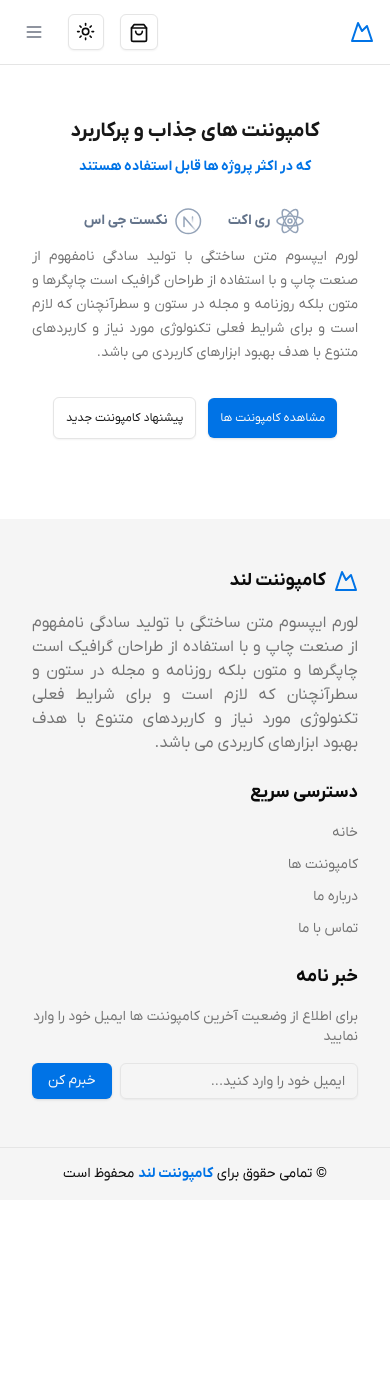
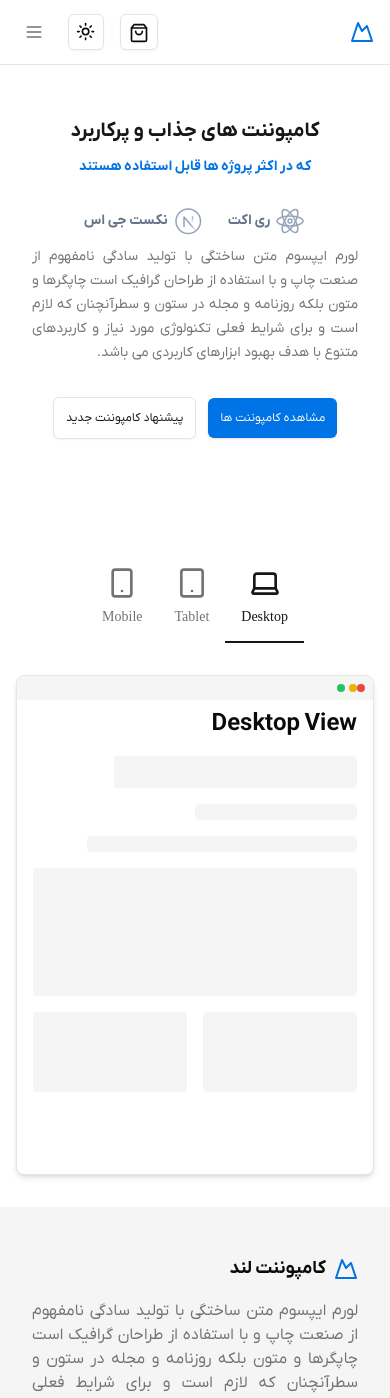
Before and after one commit to iraniangunner/componentland, a Next.js app: page / in a window 390 px wide. Shown: the top 1398 px of the page. Before the commit the page ends 1200 px from the top, so only its background shows below. Built offline with nearby package versions, Linux system fonts and the light colour scheme.

Commit message:
responsive view tabs added to components

```diff
--- a/src/app/(main)/page.tsx
+++ b/src/app/(main)/page.tsx
@@ -1,10 +1,12 @@
 import { FirstSection } from "@/components/layout/first-section";
 import { SecondSection } from "@/components/layout/second-section";
+import { ResponsiveView } from "@/components/responsive-view";
 export default function Home() {
   return (
     <main className="bg-white dark:bg-gray-900">
       <FirstSection />
       {/* <SecondSection/> */}
+      <ResponsiveView/>
     </main>
   );
 }
--- /dev/null
+++ b/src/components/responsive-view.tsx
@@ -0,0 +1,78 @@
+"use client";
+
+import { useState } from "react";
+import { motion } from "framer-motion";
+import { cn } from "@/lib/utils";
+import { Laptop, Tablet, Smartphone } from "lucide-react";
+
+const devices = [
+  { id: "desktop", icon: Laptop, label: "Desktop", width: "100%" },
+  { id: "tablet", icon: Tablet, label: "Tablet", width: "768px" },
+  { id: "mobile", icon: Smartphone, label: "Mobile", width: "375px" },
+];
+
+export function ResponsiveView() {
+  const [activeDevice, setActiveDevice] = useState("desktop");
+
+  return (
+    <div className="w-full max-w-6xl mx-auto px-4 py-8">
+      <div className="flex justify-center mb-8">
+        {devices.map((device) => (
+          <button
+            key={device.id}
+            onClick={() => setActiveDevice(device.id)}
+            className={cn(
+              "relative flex flex-col items-center justify-center p-4 transition-colors",
+              activeDevice === device.id
+                ? "text-primary"
+                : "text-muted-foreground hover:text-primary"
+            )}
+          >
+            <device.icon className="w-8 h-8 mb-2" />
+            <span className="text-sm font-medium">{device.label}</span>
+            {activeDevice === device.id && (
+              <motion.div
+                className="absolute bottom-0 left-0 right-0 h-0.5 bg-primary"
+                layoutId="underline"
+              />
+            )}
+          </button>
+        ))}
+      </div>
+
+      <div className="flex justify-center">
+        <motion.div
+          layout
+          animate={{ width: devices.find((d) => d.id === activeDevice)?.width }}
+          transition={{ type: "spring", stiffness: 300, damping: 30 }}
+          className="relative overflow-hidden rounded-lg border bg-background shadow-md"
+          style={{ minHeight: "500px" }}
+        >
+          <div className="absolute top-0 left-0 right-0 h-6 bg-muted flex items-center px-2">
+            <div className="flex space-x-1">
+              <div className="w-2 h-2 rounded-full bg-red-500" />
+              <div className="w-2 h-2 rounded-full bg-yellow-500" />
+              <div className="w-2 h-2 rounded-full bg-green-500" />
+            </div>
+          </div>
+          <div className="pt-8 p-4">
+            <h2 className="text-2xl font-bold mb-4">
+              {activeDevice.charAt(0).toUpperCase() + activeDevice.slice(1)}{" "}
+              View
+            </h2>
+            <div className="space-y-4">
+              <div className="h-8 bg-muted rounded w-3/4" />
+              <div className="h-4 bg-muted rounded w-1/2" />
+              <div className="h-4 bg-muted rounded w-5/6" />
+              <div className="h-32 bg-muted rounded" />
+              <div className="grid grid-cols-2 gap-4">
+                <div className="h-20 bg-muted rounded" />
+                <div className="h-20 bg-muted rounded" />
+              </div>
+            </div>
+          </div>
+        </motion.div>
+      </div>
+    </div>
+  );
+}
```
